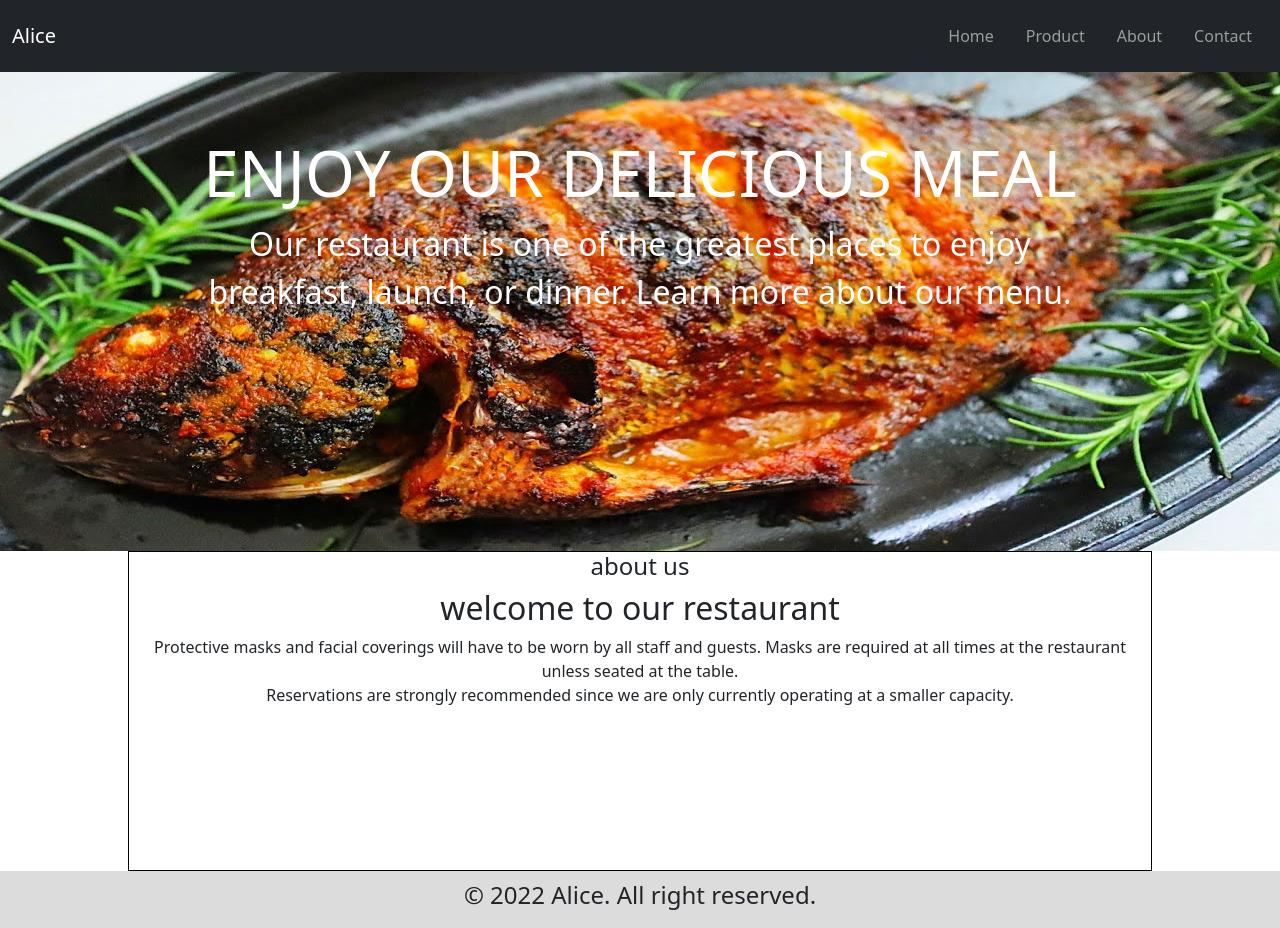
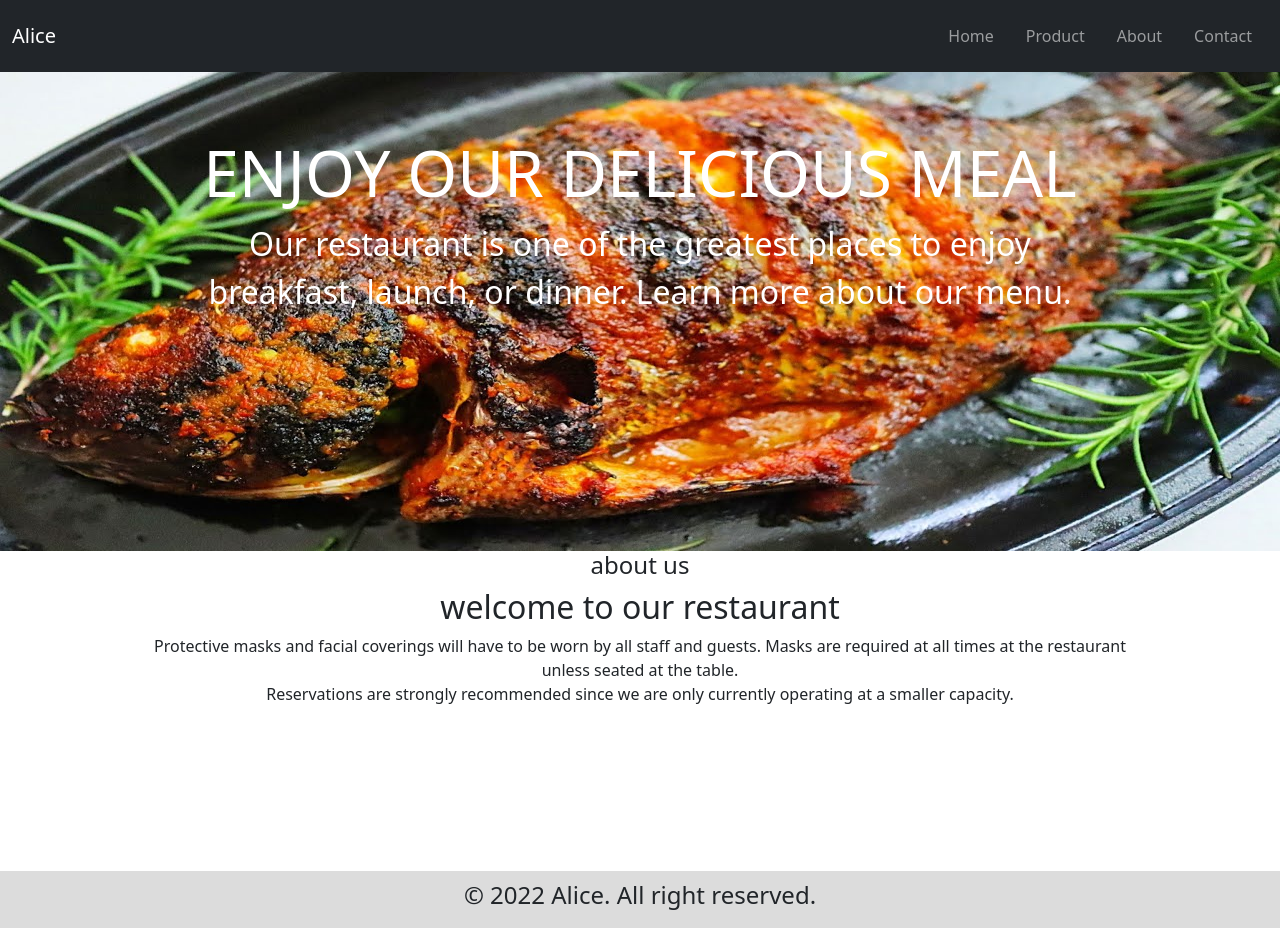
Before and after one commit to olalekan67/react-practice, a React (Create React App) app in the folder capstone-app/: page / in a window 1280 px wide. Built offline with nearby package versions, Linux system fonts and the light colour scheme.

Commit message:
new push

```diff
--- a/capstone-app/src/component/home/home.css
+++ b/capstone-app/src/component/home/home.css
@@ -47,7 +47,7 @@
         margin-top: 1em;
     }
 }
-@media (min-width: 481px) and (max-width: 890px){
+/* @media (min-width: 481px) and (max-width: 890px){
     .header-h2{
         font-size: 2.5em;
         margin-top: 2em;
@@ -56,9 +56,9 @@
         font-size: 1.5em;
         margin-top: 3em;
     }
-}
+} */
 .about1-div{
-    border: 1px solid black;
+    /* border: 1px solid black; */
     height: 40vh;
     width: 80vw;
     margin: auto;
```
